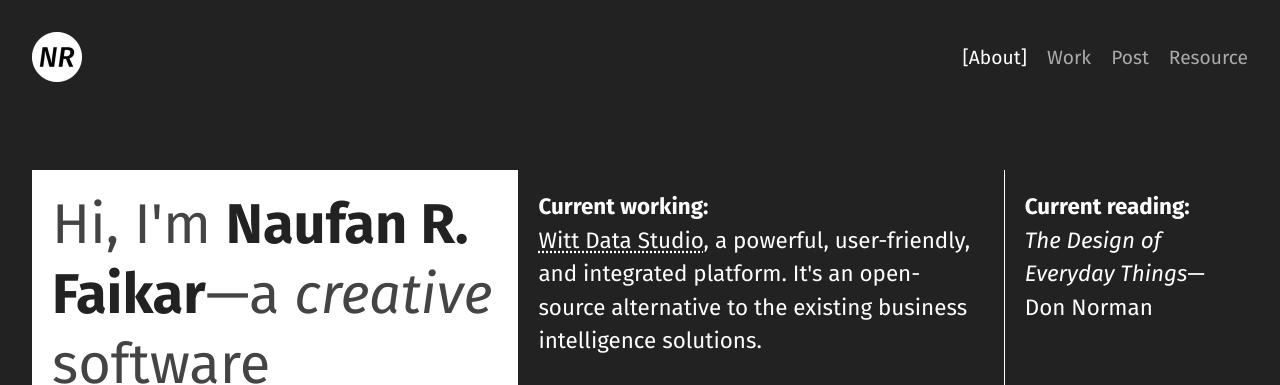
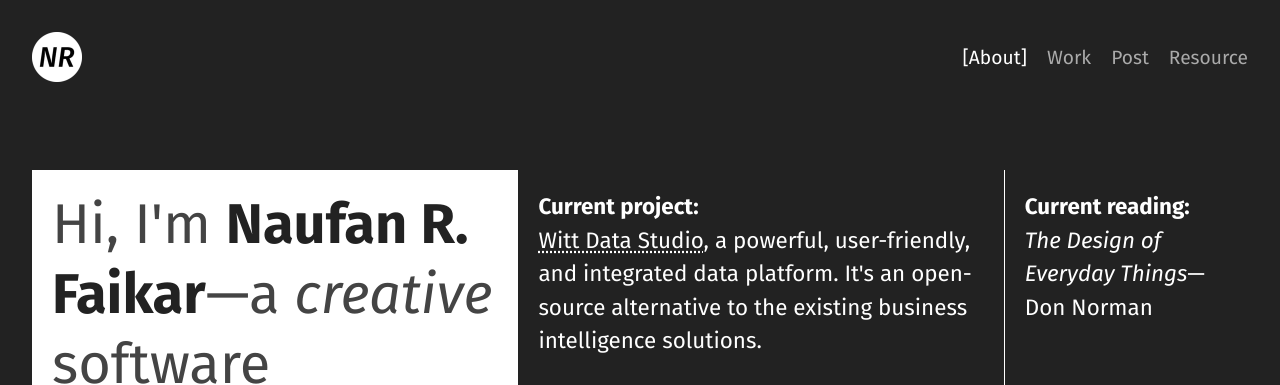
Before and after one commit to naruaika/naruaika.github.io, a Jekyll site: the page built from index.html, in a window 1280 px wide. Shown: the top 385 px of the page. Built offline with Jekyll 4.4.1, drawn with Linux system fonts in a browser that asks for light colours.

Commit message:
Update /index page to make the current project description clearer

```diff
--- a/index.html
+++ b/index.html
@@ -557,8 +557,8 @@ title: Creative Software Engineer
             <a href="mailto:hello@naruaika.me" class="button">&raquo; Get in touch</a>
         </div>
         <div class="box researching">
-            <b>Current working:</b>
-            <span><a href="https://github.com/naruaika/witt-data-studio">Witt Data Studio</a>, a powerful, user-friendly, and integrated platform. It's an open-source alternative to the existing business intelligence solutions.</span>
+            <b>Current project:</b>
+            <span><a href="https://github.com/naruaika/witt-data-studio">Witt Data Studio</a>, a powerful, user-friendly, and integrated data platform. It's an open-source alternative to the existing business intelligence solutions.</span>
         </div>
         <div class="box reading">
             <b>Current reading:</b>
```
